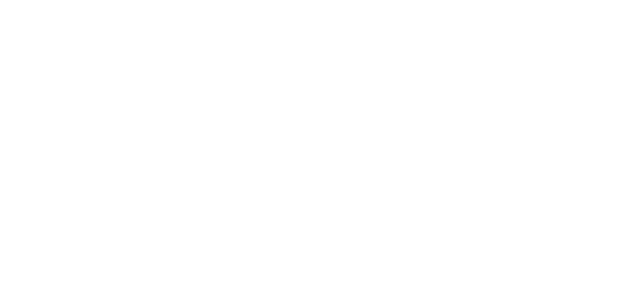
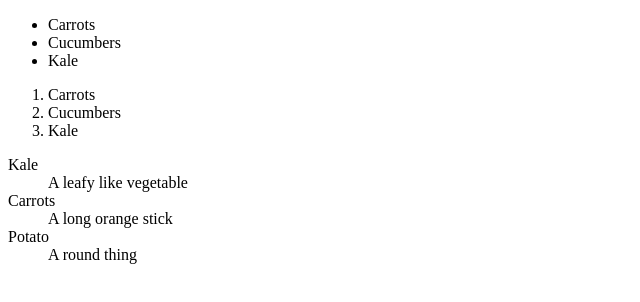
Before and after one commit to McMullen/lesson2_HTML, a plain HTML site: page vegtables.html in a window 1280 px wide. Shown: the whole page, without its empty margins (0-640 px from the left). Drawn offline with Linux system fonts and the light colour scheme.

Commit message:
Add unordered lists, ordered lists, and descriptive lists

```diff
--- a/vegtables.html
+++ b/vegtables.html
@@ -5,5 +5,30 @@
 	</head>
 	<body>
 
+		<!--Unordered List-->
+		<ul>
+			<li>Carrots</li>
+			<li>Cucumbers</li>
+			<li>Kale</li>
+		</ul>
+
+		<!--Ordered List-->
+		<ol>
+			<li>Carrots</li>
+			<li>Cucumbers</li>
+			<li>Kale</li>
+		</ol>
+
+		<!--Descriptive List-->
+		<dl>
+			<dt>Kale</dt>
+			<dd>A leafy like vegetable</dd>
+
+			<dt>Carrots</dt>
+			<dd>A long orange stick</dd>
+
+			<dt>Potato</dt>
+			<dd>A round thing</dd>
+		</dl>
 	</body>
 </html>
```
